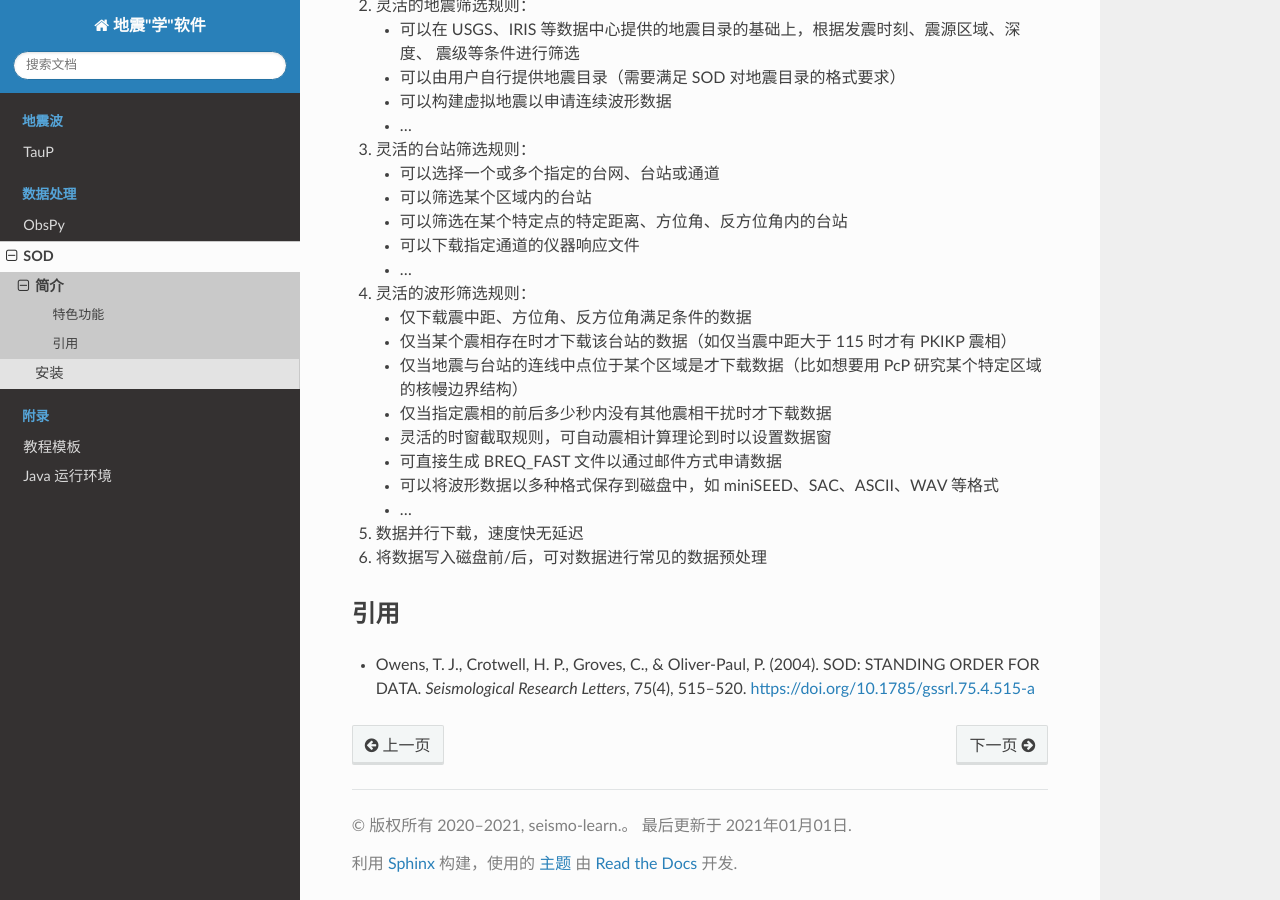
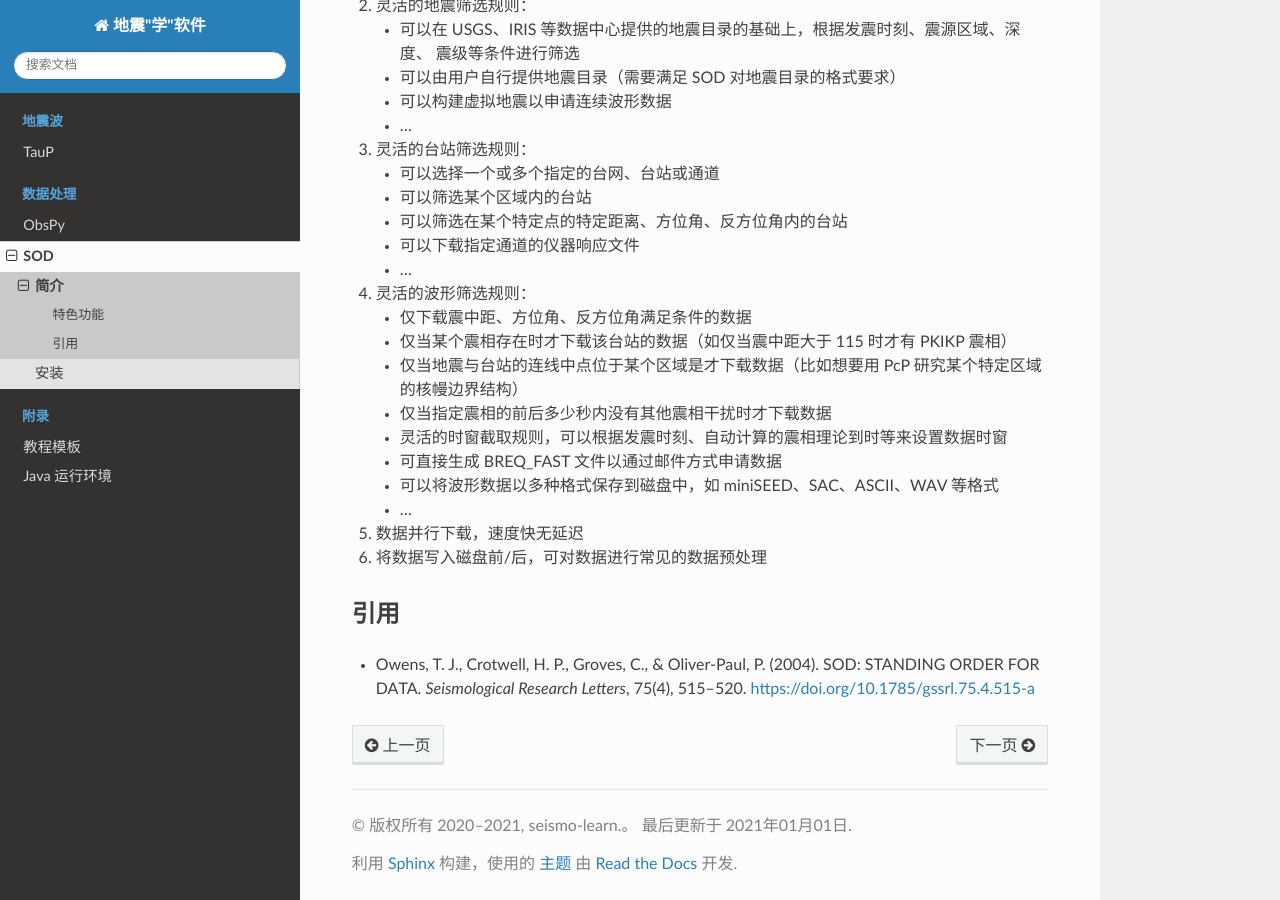
Before and after one commit to seismo-learn/software, a Sphinx documentation site: the page built from source/sod/introduction.rst, in a window 1280 px wide and 900 px high, scrolled down 617 px. Built offline with Sphinx 7.4.7 and the Read the Docs theme 2.0.0, drawn with Linux system fonts in a browser that asks for light colours.

Commit message:
Update source/sod/introduction.rst
Co-authored-by: Jiayuan Yao <coreman.seism@gmail.com>

```diff
--- a/source/sod/introduction.rst
+++ b/source/sod/introduction.rst
@@ -42,7 +42,7 @@ SOD 的特色在于：
    - 仅当某个震相存在时才下载该台站的数据（如仅当震中距大于 115 时才有 PKIKP 震相）
    - 仅当地震与台站的连线中点位于某个区域是才下载数据（比如想要用 PcP 研究某个特定区域的核幔边界结构）
    - 仅当指定震相的前后多少秒内没有其他震相干扰时才下载数据
-   - 灵活的时窗截取规则，可自动震相计算理论到时以设置数据窗
+   - 灵活的时窗截取规则，可以根据发震时刻、自动计算的震相理论到时等来设置数据时窗
    - 可直接生成 BREQ_FAST 文件以通过邮件方式申请数据
    - 可以将波形数据以多种格式保存到磁盘中，如 miniSEED、SAC、ASCII、WAV 等格式
    - ...
```
